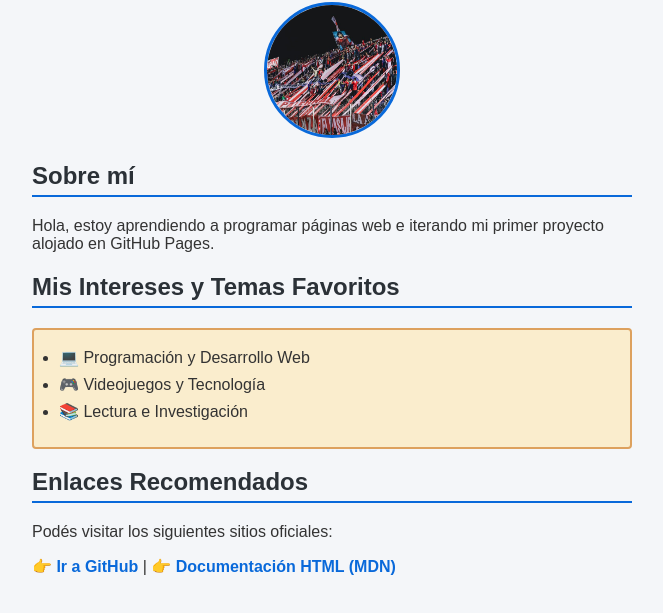
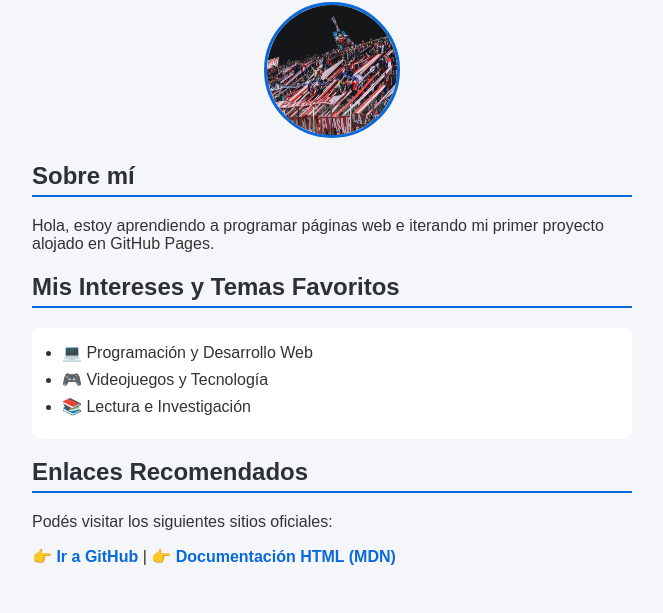
Before and after one commit to camilostka/mi-primer-sitio-web., a plain HTML site: page index.html in a window 1280 px wide. Shown: the part 139-752 px from the top of the page, without its empty margins (308-971 px from the left). Drawn offline with Linux system fonts and the light colour scheme.

Commit message:
Update index.html

```diff
--- a/index.html
+++ b/index.html
@@ -1,6 +1,6 @@
 <!DOCTYPE html>
 <html lang="es">
-<link rel="stylesheet" href="retro.css">
+<link rel="stylesheet" href="style.css">
     <meta charset="UTF-8">
     <meta name="viewport" content="width=device-width, initial-scale=1.0">
     <title>Mi Perfil Web v2.0</title>
```
